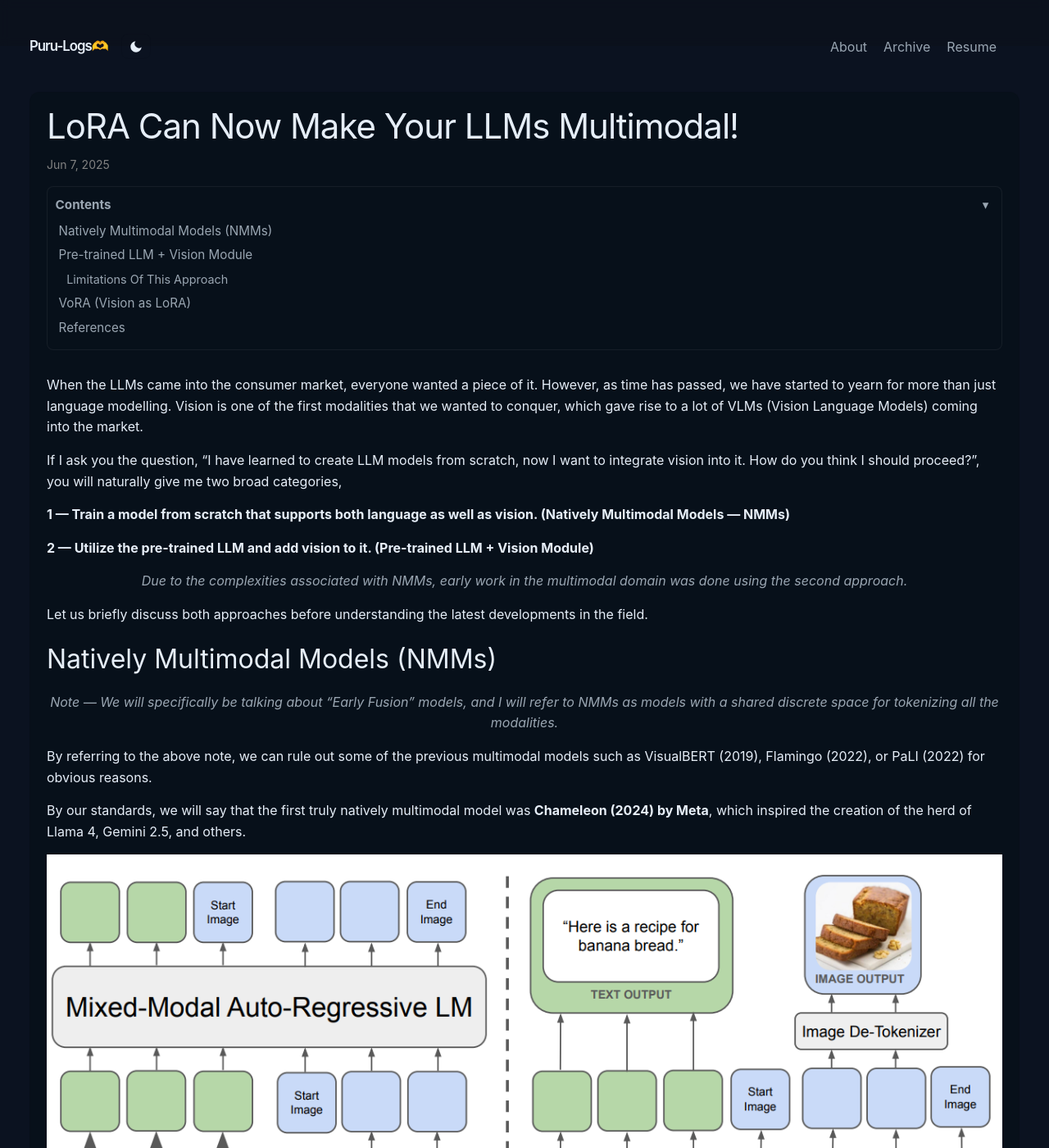
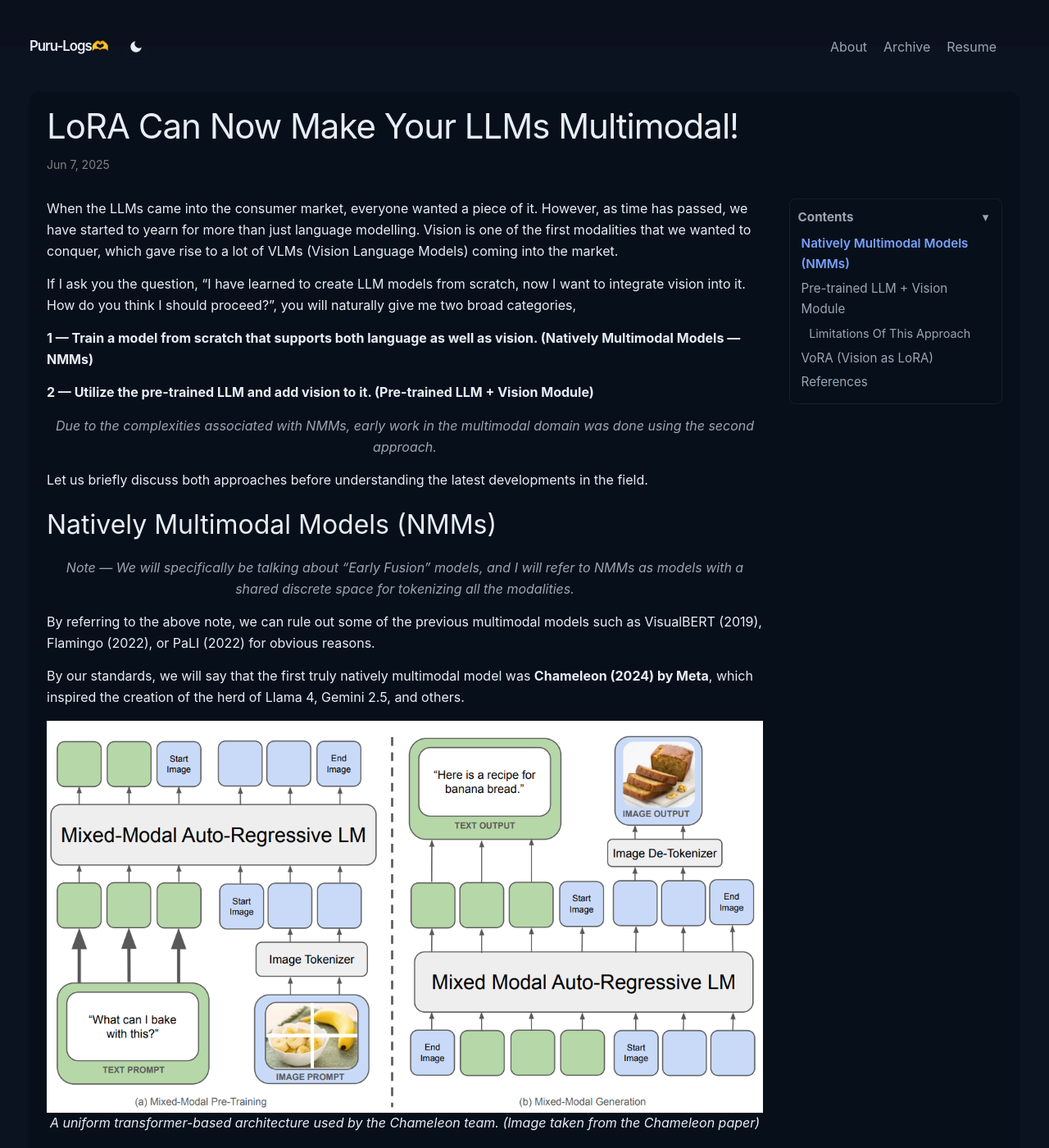
Before and after one commit to purusharthmalik/purusharthmalik.github.io, a Jekyll site: the page built from _posts/2025-06-07-VoRA.md, in a window 1280 px wide and 1400 px high. Shown: the whole window at 82% size. Built offline with Jekyll 4.4.1, drawn with Linux system fonts in a browser that asks for light colours; some of the changed lines change nothing that is shown.

Commit message:
Updated web design

```diff
--- a/_layouts/post.html
+++ b/_layouts/post.html
@@ -13,15 +13,20 @@ layout: default
       {%- if page.author -%}
         • <span itemprop="author" itemscope itemtype="http://schema.org/Person"><span class="p-author h-card" itemprop="name">{{ page.author }}</span></span>
       {%- endif -%}</p>
-    <!-- Table of contents will be generated by JS and injected here -->
+    <!-- Inline TOC (fallback for narrow screens). JS may move this into the sidebar on wide screens -->
     <div id="post-toc" class="post-toc" aria-label="Table of contents" hidden>
       <div class="toc-header"><strong>Contents</strong> <button class="toc-toggle" aria-expanded="true">▾</button></div>
       <nav class="toc-list-container"></nav>
     </div>
   </header>
 
-  <div class="post-content e-content" itemprop="articleBody">
-    {{ content }}
+  <div class="post-grid">
+    <div class="post-content e-content" itemprop="articleBody">
+      {{ content }}
+    </div>
+
+    <!-- Sidebar container for TOC on wider screens; JS will move the TOC element here when appropriate -->
+    <aside id="post-toc-sidebar" class="post-toc-sidebar" aria-hidden="true"></aside>
   </div>
 
   {%- if site.disqus.shortname -%}
--- a/assets/css/site-theme.css
+++ b/assets/css/site-theme.css
@@ -125,3 +125,23 @@ pre { padding: 8px 12px; overflow-x:auto; border-radius:6px }
 .post-toc-sublist{list-style:none;margin:0.15rem 0 0 0.6rem;padding:0}
 .toc-level-3 a{font-size:0.9rem}
 .post-toc[hidden]{display:none}
+
+/* Sticky sidebar layout for post pages */
+@media (min-width: 980px){
+  .post-grid{display:grid;grid-template-columns:1fr 260px;gap:2rem;align-items:start}
+  .post-content{grid-column:1}
+  .post-toc-sidebar{grid-column:2}
+  .post-toc-sidebar{position:relative}
+  .post-toc-sidebar .post-toc{position:sticky;top:82px;margin:0}
+  /* When the sidebar is present, hide the inline header TOC to avoid duplicate UI */
+  .post-header > #post-toc{display:none}
+}
+
+/* Active link style for scrollspy */
+.post-toc-list a.active{color:var(--accent);font-weight:600}
+
+/* Small responsive tweak: keep TOC readable */
+@media (max-width: 479px){
+  .post-toc .toc-header{font-size:0.95rem}
+  .post-toc-list a{font-size:0.95rem}
+}
--- a/assets/js/toc.js
+++ b/assets/js/toc.js
@@ -6,8 +6,8 @@ document.addEventListener('DOMContentLoaded', function () {
     var content = document.querySelector('.post-content');
     if (!content) return;
 
-    // Select headings to include in TOC. Exclude the H1 (post title).
-    var headings = content.querySelectorAll('h2, h3');
+    // Include h1/h2/h3 from the post content
+    var headings = content.querySelectorAll('h1, h2, h3');
     if (!headings || headings.length === 0) return;
 
     function slugify(text) {
@@ -21,6 +21,7 @@ document.addEventListener('DOMContentLoaded', function () {
     var ul = document.createElement('ul');
     ul.className = 'post-toc-list';
 
+    var currentLiForH1 = null;
     var currentLiForH2 = null;
 
     headings.forEach(function (h) {
@@ -31,12 +32,12 @@ document.addEventListener('DOMContentLoaded', function () {
         h.id = slugify(text);
       }
       var li = document.createElement('li');
-      li.className = level === 'h2' ? 'toc-level-2' : 'toc-level-3';
+      li.className = level === 'h1' ? 'toc-level-1' : (level === 'h2' ? 'toc-level-2' : 'toc-level-3');
       var a = document.createElement('a');
       a.href = '#' + h.id;
       a.textContent = text;
+      a.dataset.targetId = h.id;
       a.addEventListener('click', function (e) {
-        // smooth scroll
         e.preventDefault();
         var target = document.getElementById(h.id);
         if (target) {
@@ -47,21 +48,30 @@ document.addEventListener('DOMContentLoaded', function () {
 
       li.appendChild(a);
 
-      if (level === 'h2') {
+      if (level === 'h1') {
         ul.appendChild(li);
+        currentLiForH1 = li;
+        currentLiForH2 = null;
+      } else if (level === 'h2') {
+        if (currentLiForH1) {
+          var sub1 = currentLiForH1.querySelector('ul');
+          if (!sub1) { sub1 = document.createElement('ul'); sub1.className = 'post-toc-sublist'; currentLiForH1.appendChild(sub1); }
+          sub1.appendChild(li);
+        } else {
+          ul.appendChild(li);
+        }
         currentLiForH2 = li;
       } else if (level === 'h3') {
-        // nest under last H2 if exists
-        if (!currentLiForH2) {
+        if (currentLiForH2) {
+          var sub2 = currentLiForH2.querySelector('ul');
+          if (!sub2) { sub2 = document.createElement('ul'); sub2.className = 'post-toc-sublist'; currentLiForH2.appendChild(sub2); }
+          sub2.appendChild(li);
+        } else if (currentLiForH1) {
+          var subFallback = currentLiForH1.querySelector('ul');
+          if (!subFallback) { subFallback = document.createElement('ul'); subFallback.className = 'post-toc-sublist'; currentLiForH1.appendChild(subFallback); }
+          subFallback.appendChild(li);
+        } else {
           ul.appendChild(li);
-        } else {
-          var sub = currentLiForH2.querySelector('ul');
-          if (!sub) {
-            sub = document.createElement('ul');
-            sub.className = 'post-toc-sublist';
-            currentLiForH2.appendChild(sub);
-          }
-          sub.appendChild(li);
         }
       }
     });
@@ -69,7 +79,26 @@ document.addEventListener('DOMContentLoaded', function () {
     listContainer.appendChild(ul);
     tocContainer.hidden = false;
 
-    // Toggle collapse behavior
+    // Move TOC into sidebar on wide screens
+    var sidebar = document.getElementById('post-toc-sidebar');
+    function layoutTOC() {
+      var wide = window.innerWidth >= 980;
+      if (wide && sidebar) {
+        // move toc into sidebar
+        if (!sidebar.contains(tocContainer)) sidebar.appendChild(tocContainer);
+        sidebar.setAttribute('aria-hidden', 'false');
+        tocContainer.style.display = '';
+      } else {
+        // move toc back into header (as fallback)
+        var header = document.querySelector('.post-header');
+        if (header && !header.contains(tocContainer)) header.insertBefore(tocContainer, header.querySelector('.post-meta').nextSibling);
+        if (sidebar) sidebar.setAttribute('aria-hidden', 'true');
+      }
+    }
+    layoutTOC();
+    window.addEventListener('resize', function () { layoutTOC(); });
+
+    // Toggle collapse behavior for the TOC
     var toggle = tocContainer.querySelector('.toc-toggle');
     var listEl = listContainer;
     if (toggle) {
@@ -83,6 +112,28 @@ document.addEventListener('DOMContentLoaded', function () {
         }
       });
     }
+
+    // Scrollspy: highlight active section using IntersectionObserver
+    var anchors = tocContainer.querySelectorAll('.post-toc-list a');
+    var idToAnchor = {};
+    anchors.forEach(function (a) { idToAnchor[a.dataset.targetId] = a; });
+
+    var observer = new IntersectionObserver(function (entries) {
+      entries.forEach(function (entry) {
+        var id = entry.target.id;
+        var anchor = idToAnchor[id];
+        if (!anchor) return;
+        if (entry.isIntersecting) {
+          // remove active from all
+          anchors.forEach(function (aa) { aa.classList.remove('active'); });
+          anchor.classList.add('active');
+        }
+      });
+    }, { root: null, rootMargin: '-35% 0px -55% 0px', threshold: 0 });
+
+    // observe each heading
+    headings.forEach(function (h) { observer.observe(h); });
+
   } catch (e) {
     console.warn('TOC generation failed', e);
   }
```
